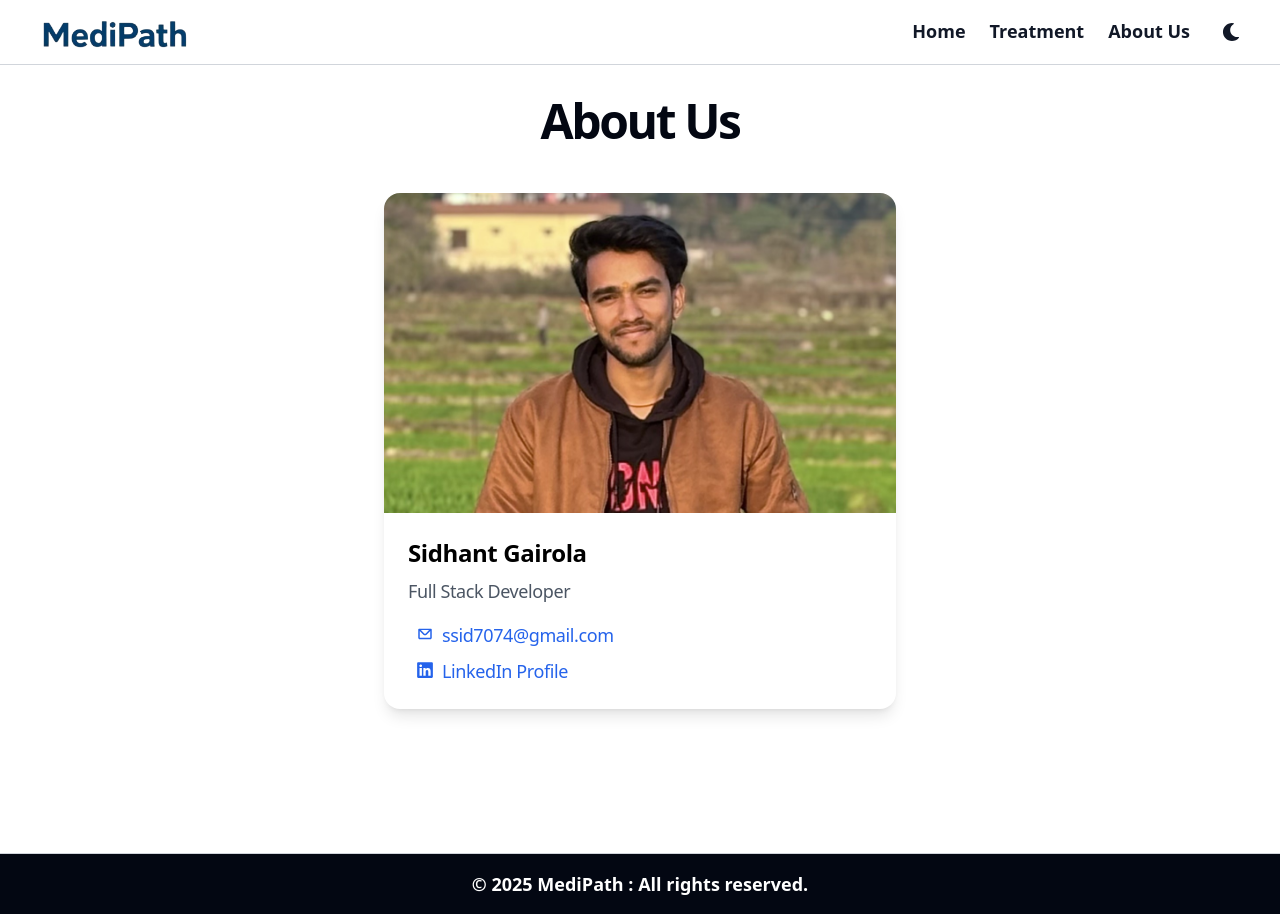
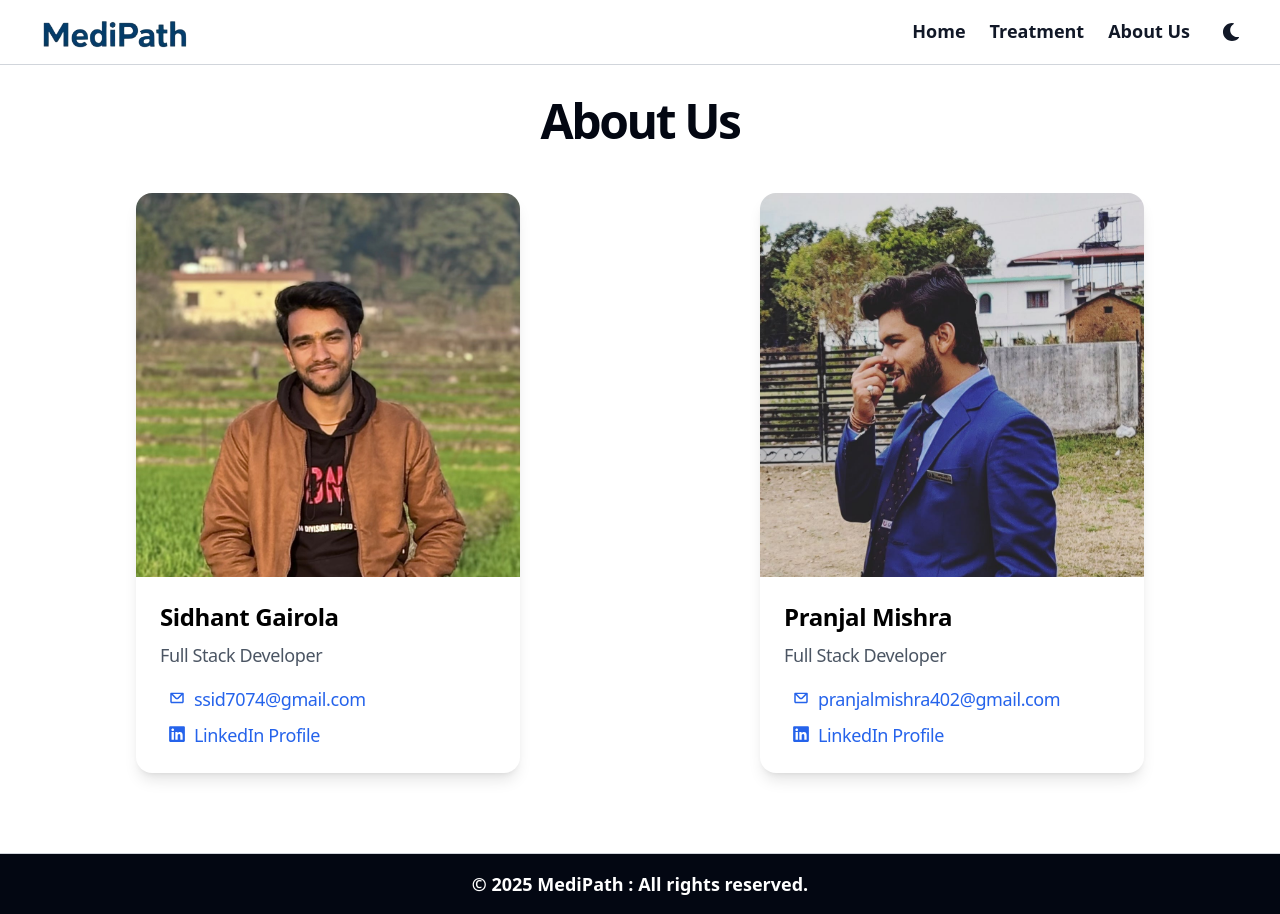
Before and after one commit to sidhant-gairola/medipath, a React (Vite) app: page /team in a window 1280 px wide. Built offline with nearby package versions, Linux system fonts and the light colour scheme.

Commit message:
Team member added : pranjal mishra

```diff
--- a/src/components/Team.jsx
+++ b/src/components/Team.jsx
@@ -2,8 +2,9 @@ import { motion } from 'framer-motion';
 import { CgMail } from "react-icons/cg";
 import { FaLinkedin } from "react-icons/fa";
 import sidhantImage from '../Images/imgSidhant.jpeg';
+import pranjalImage from '../Images/imgPranjal.jpg';
 
-function Team({ darkMode }) {
+function Team() {
   const teamMembers = [
     {
       name: "Sidhant Gairola",
@@ -12,25 +13,31 @@ function Team({ darkMode }) {
       linkedin: "https://linkedin.com/in/sidhant-gairola",
       image: sidhantImage
     },
+    {
+      name: "Pranjal Mishra",
+      role: "Full Stack Developer",
+      email: "pranjalmishra402@gmail.com",
+      linkedin: "https://www.linkedin.com/in/pranjal-mishra-06b1501a4/",
+      image: pranjalImage
+    },
   ];
 
   return (
-    <div className="aboutUs pt-8 px-4 tracking-tight mb-36">
+    <div className="aboutUs pt-8 px-4 tracking-tight mb-20">
       <div className="max-w-screen-xl mx-auto">
         <div className="text-5xl font-bold tracking-tighter text-center mb-12 ">
           {/* Meet Our Team */}
           About Us
         </div>
-        <div className="max-w-lg mx-auto">
-          {/*<div className="grid grid-cols-1 md:grid-cols-2 lg:grid-cols-3 gap-10 "> */}
+        <div className="grid grid-cols-1 md:grid-cols-2  justify-items-center">
           {teamMembers.map((member, index) => (
             <motion.div
               key={index}
               initial={{ opacity: 0, y: 20 }}
               animate={{ opacity: 1, y: 0 }}
               transition={{ delay: index * 0.1 }}
-              className="bg-white hover:bg-neutral-100 rounded-2xl shadow-lg overflow-hidden" >
-              <img src={member.image} alt={member.name} className="w-full h-80 object-cover hover:scale-105 transition-all duration-500" />
+              className="max-w-xl bg-white hover:bg-neutral-100 rounded-2xl shadow-lg overflow-hidden" >
+              <img src={member.image} alt={member.name} className="w-96 h-96 object-cover hover:scale-105 transition-all duration-500" />
               <div className="p-6">
                 <h3 className="text-2xl font-semibold mb-2 text-black">{member.name}</h3>
                 <p className="text-lg text-gray-600 mb-4">{member.role}</p>
```
Also changed, not shown: src/Images/imgPranjal.jpg (added).
